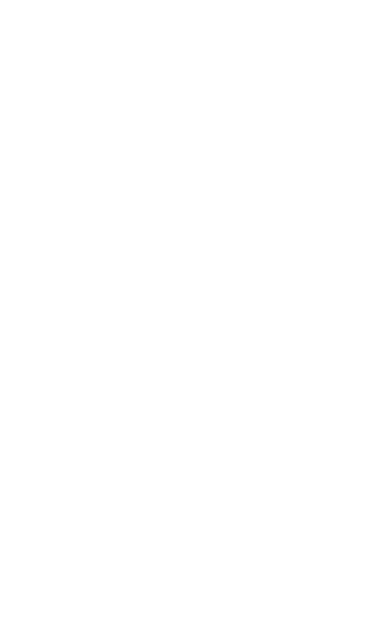
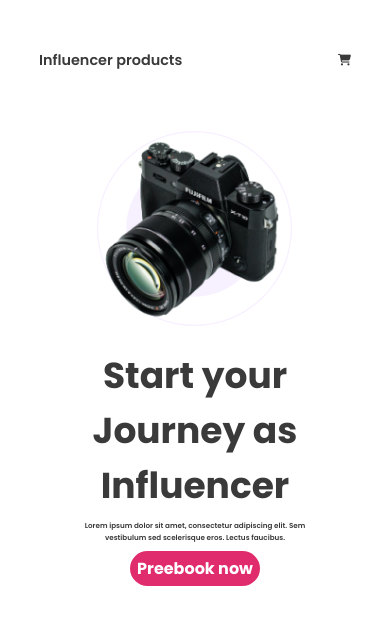
Before and after one commit to salman-farcy/responsive-project-two, a plain HTML site: page index.html in a window 390 px wide. Drawn offline with Linux system fonts and the light colour scheme.

Commit message:
header setion

```diff
--- a/css/global.css
+++ b/css/global.css
@@ -10,9 +10,20 @@ html{
 
 body{
      background: var(--bg-primary);
+
+}
+header{
+     width: 100vw;
+     height: 100vh;
 }
 a{
      text-decoration: none;
+}
+li{
+     list-style: none;
+}
+img{
+     width: 100%;
 }
 :root{
      --bg-btn: #E02C6D;
@@ -24,6 +35,7 @@ a{
      --gray: #787885;
      --box-shadow: 0px 0px 40px 0px rgba(0, 0, 0, 0.15);
 }
+
 .container{
      width: 75vw;
      margin: 0 auto;
@@ -35,7 +47,7 @@ a{
 .primary-heading{
      color: var(--primary);
      font-family: Poppins;
-     font-size: 28px;
+     font-size: 2rem;
      font-style: normal;
      font-weight: 600;
      line-height: 70px;
--- a/css/responsive.css
+++ b/css/responsive.css
@@ -0,0 +1,59 @@
+
+
+@media screen and (max-width: 1200px){
+     html{
+          font-size: 55.5%;
+     }
+}
+
+
+@media screen and (max-width: 992px){
+     html{
+          font-size: 52.5%;
+     }
+
+     /* 00 banner start */
+     .home-banner{
+          flex-direction: column-reverse;
+          gap: 3rem;
+     }
+     .banner-img{
+          width: 80%;
+     }
+     .banner-description{
+          width: 100%;
+          text-align: center;
+     }
+     .banner-description .banner-dtail{
+          margin: 0 auto;
+     }
+}
+
+
+@media screen and (max-width: 768px){
+     html{
+          font-size: 50%;
+     }
+     /* navber */
+     ul{
+          display: none;
+     }
+     /* 00 banner start */
+     .banner-img{
+          width: 70%;
+     }
+
+}
+
+@media screen and (max-width: 576px){
+     html{
+          font-size: 45%;
+     }
+
+}
+@media screen and (max-width: 350px){
+     html{
+          font-size: 35%;
+     }
+
+}
--- a/css/style.css
+++ b/css/style.css
@@ -0,0 +1,80 @@
+/* 01 heading section start  */
+:root{
+     --bg-btn: #E02C6D;
+     --bg-primary: #FFF;
+     --orange: #FB8200;
+     --primary: #3A3A3A;
+     --secendary:  #0A0826;
+     --para-fast: #6C6C6C;
+     --gray: #787885;
+     --box-shadow: 0px 0px 40px 0px rgba(0, 0, 0, 0.15);
+}
+
+
+nav{
+     display:flex;
+     align-items: center;
+     justify-content: space-between;
+     padding: 3.5rem 0 5rem 0;
+}
+ul{
+     display:flex;
+     align-items: center;
+     gap: 3rem;
+
+
+}
+li a{
+     font-size: 1.6rem;
+     font-weight: 600;
+     color: var(--primary);
+     transition:  .3s ease;
+
+}
+li a:hover{
+     color: var(--bg-btn);
+}
+
+/* 00 banner start */
+.home-banner{
+     display:flex;
+     align-items: center;
+     justify-content: space-between;
+     /* padding-top: 6rem; */
+}
+.banner-description{
+     width: 50%;
+}
+.banner-description .banner-heading{
+     color: var(--primary);
+     font-family: Poppins;
+     font-size: 5rem;
+     font-weight: 700;
+}
+.banner-description .banner-dtail{
+     color: var(--primary);
+     font-family: Poppins;
+     font-size: 1rem;
+     font-style: normal;
+     font-weight: 600;
+     line-height: normal;
+     width: 75%;
+     padding: 1rem 0;
+}
+.banner-img{
+     width: 50%;
+     background: url('../images/Circle\ design.svg') ;
+     background-repeat: no-repeat;
+     background-size: contain;
+     background-position: center;
+     display:flex;
+     align-items: center;
+     justify-content: center;
+}
+.banner-img img{
+     width: 95%;
+}
+/* 00 banner ens */
+
+
+/* 01 heading section end  */
--- a/index.html
+++ b/index.html
@@ -11,13 +11,45 @@
      <link rel="preconnect" href="https://fonts.gstatic.com" crossorigin>
      <link href="https://fonts.googleapis.com/css2?family=Poppins:ital,wght@0,400;0,500;0,600;0,700;0,800;0,900;1,600&display=swap" rel="stylesheet">
      <!-- css -->
+
      <link rel="stylesheet" href="css/global.css">
      <link rel="stylesheet" href="css/style.css">
      <link rel="stylesheet" href="css/responsive.css">
 </head>
 <body>
 <!--01 heading section start  -->
+     <header>
+          <div class="container-two">
+               <!-- navber start -->
+               <nav>
+                    <a class="logo primary-heading" href="#">Influencer products</a>
+                    <ul>
+                         <li><a href="#">Home</a></li>
+                         <li><a href="#">Product</a></li>
+                         <li><a href="#">sign Up</a></li>
+                         <li><a href="#">Login</a></li>
+                         <li><a href="#"><i class="fa-solid fa-magnifying-glass"></i></a></li>
+                    </ul>
+                    <li><a href="#"><i class="fa-solid fa-cart-shopping"></i></a></li>
+               </nav>
+               <!-- navber end -->
 
+               <!-- banner start -->
+               <div class="home-banner">
+                    <!-- banner description-->
+                    <div class="banner-description">
+                         <h1 class="banner-heading">Start your Journey as Influencer</h1>
+                         <p class="banner-dtail">Lorem ipsum dolor sit amet, consectetur adipiscing elit. Sem vestibulum sed scelerisque eros. Lectus faucibus.</p>
+                         <a class="primary-btn" href="#">Preebook now</a>
+                    </div>
+                    <!-- banner images -->
+                    <div class="banner-img">
+                         <img src="images/main-camera.png" alt="">
+                    </div>
+               </div>
+               <!-- banner end -->
+          </div>
+     </header>
 <!--01 heading section end  -->
 
 
```
